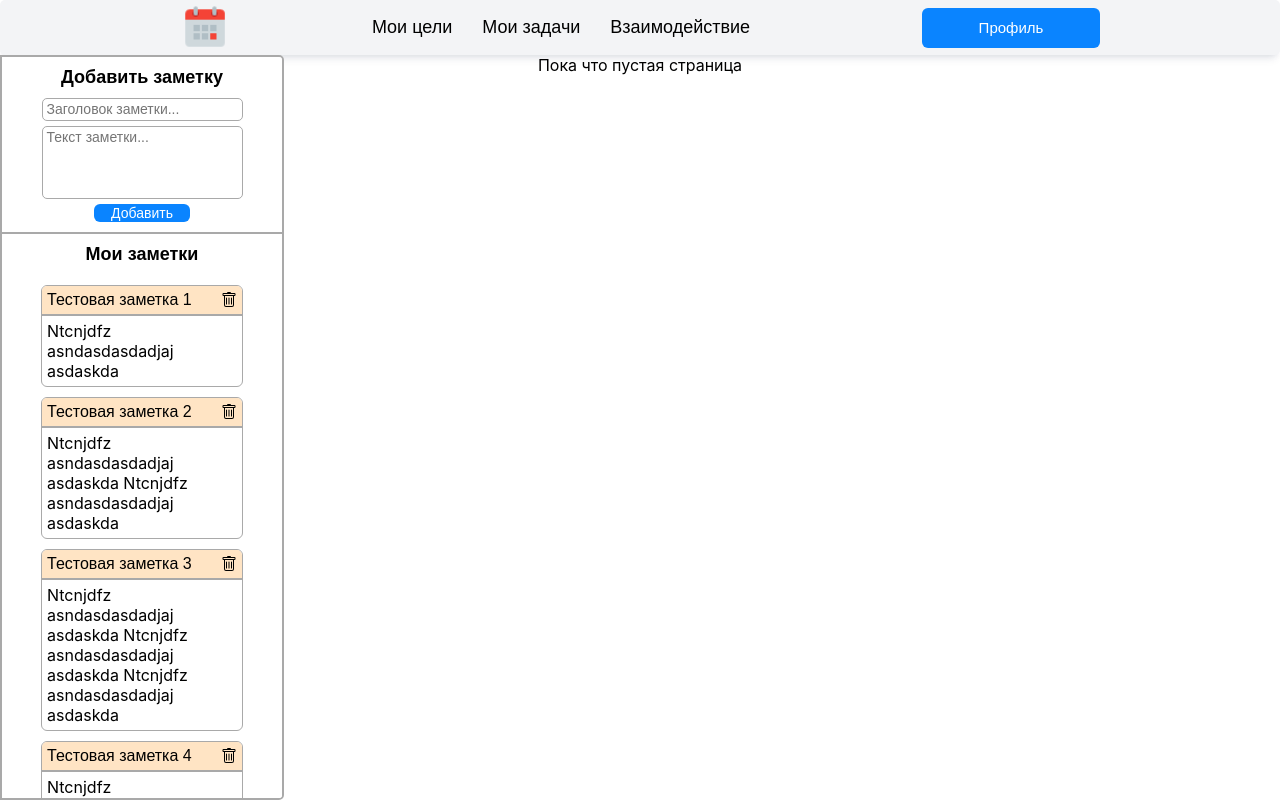
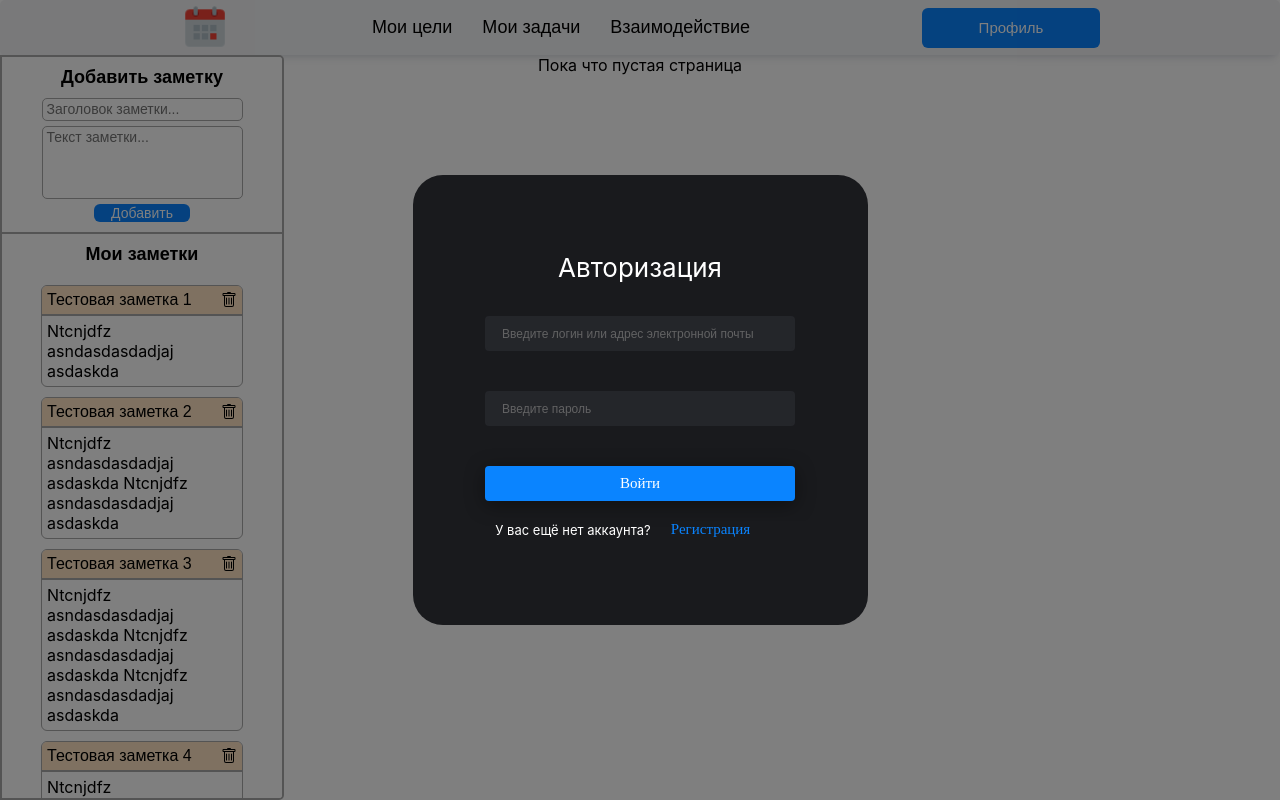
Before and after one commit to lonkidely/modern-calendar-planner, a React app: page / in a window 1280 px wide. Built offline with nearby package versions, Linux system fonts and the light colour scheme.

Commit message:
add modal login

```diff
--- /dev/null
+++ b/src/components/Login/Login.scss
@@ -0,0 +1,174 @@
+@import '@styles/index.scss';
+
+@mixin flex-window{
+  display: flex;
+  flex-flow: row nowrap;
+  justify-content: center;
+  align-content: stretch;
+  align-items: center;
+  height: 100%;
+  font-weight: normal;
+}
+
+.modal {
+  &__background {
+    display: flex;
+    flex-flow: row nowrap;
+    justify-content: center;
+    align-content: stretch;
+    align-items: center;
+    position: fixed;
+    z-index: 1000;
+    inset: 0;
+    background: rgb(0 0 0 / 50%);
+    overflow-y: hidden;
+  }
+
+  &__window {
+    max-height: 450px;
+    height: 73vw;
+    min-height: 420px;
+  }
+
+  &__window__flex {
+    @include flex-window;
+    animation: 0.15s show ease;
+  }
+
+  &__cross {
+    width: 15px;
+    height: 15px;
+    position: absolute;
+    top: 45px;
+    right: 87px;
+    fill: #444;
+    cursor: pointer;
+  }
+
+  &__header {
+    margin-bottom: 33px;
+    color: var(--main-color-text);
+    font-size: 26px;
+  }
+
+  &__form {
+    display: flex;
+    flex-flow: column nowrap;
+    justify-content: center;
+    align-content: stretch;
+    align-items: center;
+  }
+
+  &__wrapper__input {
+    display: flex;
+    flex-flow: column nowrap;
+    justify-content: flex-start;
+    align-content: flex-start;
+    align-items: center;
+    width: 270px;
+    height: 55px;
+    margin-bottom: 20px;
+  }
+
+  &__input {
+    max-width: 289px;
+    width: 40vw;
+    min-width: 210px;
+    height: 29px;
+    border-radius: 4px;
+    color: var(--main-color-text);
+    background: #27292e;
+    opacity: 0.8;
+    border: 2px solid #27292e;
+    font-size: 12px;
+    padding-left: 15px;
+
+    &_red_border {
+      border: 2px solid var(--text-danger);
+    }
+
+    &__error {
+      width: 42vw;
+      height: 18px;
+      margin-top: 5px;
+      color: var(--text-danger);
+      font-size: var(--font-size-small);
+      max-width: 300px;
+    }
+
+    &__button-auth {
+      max-width: 310px;
+      width: 44vw;
+      min-width: 230px;
+      height: 35px;
+    }
+  }
+}
+
+.auth__wrapper{
+  @include flex-window;
+  max-width: 910px;
+  width: 95vw;
+  min-width: 310px;
+}
+
+.modal__login {
+  display: flex;
+  flex-flow: column nowrap;
+  justify-content: center;
+  align-content: stretch;
+  align-items: center;
+  border-radius: 30px;
+  background: #191a1d;
+  min-width: 300px;
+  width: 50%;
+  height: 100%;
+
+  .modal__flex__center__div {
+    display: flex;
+    flex-flow: row nowrap;
+    justify-content: center;
+    align-items: center;
+    margin-top: 10px;
+    width: 100%;
+
+    .primary-btn-small-link {
+      background: #191a1d;
+      font-family: $font-family-small;
+      font-size: var(--font-size-normal);
+      color: var(--primary-color);
+    }
+
+    .modal__text__alternative__page {
+      display: flex;
+      flex-flow: row;
+      justify-content: flex-end;
+      align-items: center;
+      margin: 10px;
+      width: 55%;
+      white-space: nowrap;
+      font-size: 13px;
+      color: var(--main-color-text);
+      text-decoration: none;
+      z-index: 1;
+    }
+
+    .modal__login__switch__btn {
+      display: flex;
+      flex-flow: row;
+      justify-content: flex-start;
+      align-items: center;
+      margin: 10px;
+      width: 45%;
+      white-space: nowrap;
+      font-size: 12px;
+      text-decoration: none;
+      background: #191a1d;
+
+      .modal__login__switch__link {
+        text-decoration: none;
+        background: #191a1d;
+      }
+    }
+  }
+}
--- /dev/null
+++ b/src/components/Login/Login.tsx
@@ -0,0 +1,47 @@
+import React from 'react';
+import './Login.scss';
+import {Link} from "react-router-dom";
+
+export const Login: React.FC<unknown> = () => {
+    return (
+        <div>
+            <div className="modal__background js-modal__background">
+                <div className="modal__window js-modal__window">
+                    <div className="modal__window__flex js-modal__window__flex">
+                        <div className="auth__wrapper">
+                            <div className="modal__login">
+                                <div className="modal__header">Авторизация</div>
+
+                                <form className="modal__form js-modal__form" noValidate>
+                                    <div className="modal__wrapper__input js-modal__wrapper__input">
+                                        <input type="email" maxLength={45} className="modal__input js-modal__input"
+                                            placeholder="Введите логин или адрес электронной почты" />
+                                    </div>
+
+                                    <div className="modal__wrapper__input js-modal__wrapper__input" id="login_password">
+                                        <input type="password" maxLength={60} className="modal__input js-modal__input"
+                                            placeholder="Введите пароль" />
+                                    </div>
+
+                                    <button type="submit"
+                                        className="modal__input__button-auth primary-btn-small">Войти
+                                    </button>
+                                </form>
+
+                                <div className="modal__flex__center__div">
+                                    <div className="modal__text__alternative__page">У вас ещё нет аккаунта?</div>
+                                    <div className="modal__login__switch__btn">
+                                        <Link to="/signup" className="modal__login__switch__link">
+                                            <div className="primary-btn-small-link">Регистрация</div>
+                                        </Link>
+                                    </div>
+                                </div>
+
+                            </div>
+                        </div>
+                    </div>
+                </div>
+            </div>
+        </div>
+    );
+};
--- a/src/index.tsx
+++ b/src/index.tsx
@@ -4,6 +4,7 @@ import {BrowserRouter, Routes, Route} from "react-router-dom";
 
 import './styles/index.scss';
 import { MainPage } from "@views/MainPage/MainPage";
+import {MainLogin} from "@views/MainLogin/MainLogin";
 
 const root = ReactDOM.createRoot(
     document.getElementById('root') as HTMLElement
@@ -12,7 +13,8 @@ const root = ReactDOM.createRoot(
 root.render(
     <BrowserRouter>
         <Routes>
-            <Route path="/" element={<MainPage />} />
+            <Route path="/kek" element={<MainPage />} />
+            <Route path="/" element={<MainLogin />} />
         </Routes>
     </BrowserRouter>
 );
--- a/src/styles/index.scss
+++ b/src/styles/index.scss
@@ -3,6 +3,30 @@ $sans-serif: "Mail Sans Roman Med", arial, sans-serif;
 html {
   --standart-margin: 52px;
   --standart-font-size: 15px;
+  overflow-x: hidden;
+
+  --main-shadow-color-light: rgb(0 0 0 / 20%);
+  --main-shadow-color-strong: rgb(0 0 0 / 40%);
+  --blackout-color: rgb(0 0 0);
+  --backgr-color: #121212;
+  --primary-color: #0A84FF;
+  --primary-color-hover: #1A84FF;
+  --secondary-color: rgb(86 86 86 / 50%);
+  --secondary-color-hover: rgb(177 177 177 / 35%);
+  --main-color-text: #fff;
+  --text-color-on-primary: #000;
+  --text-color-on-secondary: #fff;
+  --secondary-color-text: #A5A5A5;
+  --text-danger: #e72d2d;
+  --margin-left-login-btn: 72px;
+  --error-color: rgb(150 0 0);
+  --success-color: rgb(98 167 127);
+  --backgr-select-item: #fff;
+  --backgr-modal-review: rgb(43 43 46 / 80%);
+  --main-modal-color: #191a1d;
+  --font-size-big: 48px;
+  --font-size-normal: 15px;
+  --font-size-small: 13px;
 }
 
 header {
@@ -49,3 +73,47 @@ code {
   background-clip: content-box;
   height: 10px;
 }
+
+$font-size-big: 20px;
+$font-size-med: 15px;
+$font-size-small: 15px;
+$border-radius-big: 6px;
+$border-radius-med: 6px;
+$border-radius-small: 4px;
+$font-family-big: "Mail Sans Roman Med";
+$font-family-med: "Mail Sans Roman Med";
+$font-family-small: "Mail Sans Roman";
+
+@mixin primary-animation-hover {
+  background-color: var(--primary-color-hover);
+  transition: 0.1s linear;
+  cursor: pointer;
+}
+
+@mixin secondary-animation-hover {
+  background-color: var(--secondary-color-hover);
+  transition: 0.1s linear;
+  cursor: pointer;
+}
+
+@mixin common-btn-body {
+  display: flex;
+  justify-content: center;
+  align-items: center;
+  box-sizing: border-box;
+  border: 0;
+  box-shadow: 0 4px 20px var(--main-shadow-color-strong);
+}
+
+.primary-btn-small {
+  @include common-btn-body;
+  background-color: var(--primary-color);
+  border-radius: $border-radius-small;
+  font-family: $font-family-small;
+  font-size: var(--font-size-normal);
+  color: var(--text-color-on-secondary);
+
+  &:hover {
+    @include primary-animation-hover;
+  }
+}
--- /dev/null
+++ b/src/views/MainLogin/MainLogin.scss
@@ -0,0 +1,6 @@
+.main_login_content {
+  width: 100%;
+  display: flex;
+  flex-direction: column;
+  align-items: center;
+}
--- /dev/null
+++ b/src/views/MainLogin/MainLogin.tsx
@@ -0,0 +1,22 @@
+import React from 'react';
+import './MainLogin.scss';
+import { Header } from '@components/Header/Header';
+import {NotesPanel} from "@components/NotesPanel/NotesPanel";
+import {Login} from "@components/Login/Login";
+
+export const MainLogin = () => {
+    return (
+        <div className="main_page">
+            <Header />
+            <div className="main">
+                <NotesPanel />
+                <div className="main__container">
+                    <div className="main_login_content">
+                        Пока что пустая страница
+                    </div>
+                </div>
+                <Login />
+            </div>
+        </div>
+    );
+};
```
Also changed, not shown: src/components/NotesPanel/NotesPanel.scss (+0 -7 lines), 1 other file (tests, documents, lock files or other folders).
